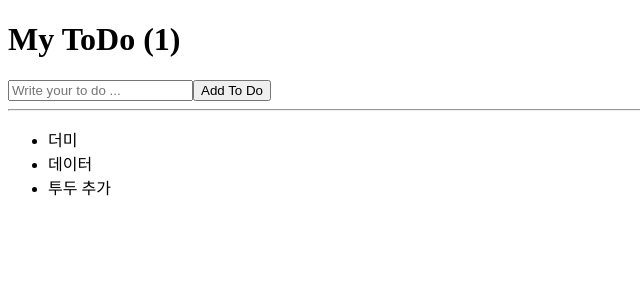
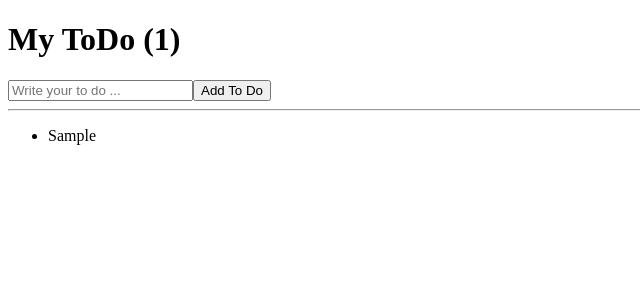
Before and after one commit to Drtr92/react-01-todo, a React (Vite) app: page / in a window 1280 px wide. Both pictures are taken after typing "Sample" into the empty fields and a click on the button "Add To Do". Shown: the top 300 px of the page, without its empty margins (0-640 px from the left). Built offline with nearby package versions, Linux system fonts and the light colour scheme.

Commit message:
삭제 기능을 제외한 나머지 구현 완료

```diff
--- a/src/App.jsx
+++ b/src/App.jsx
@@ -7,12 +7,18 @@
 
     const handleSubmit = (event) => {
         event.preventDefault();
+        // 함수에서 if문을 쓸 때는 된다 / 안된다르 판별하는 과정임
+        // 초보분들의 생각 흐름은 해야되는 일을 중심으로 if의 조건을 구성하게 됨
+        // 아래 코드는 input 의 입력값이 "" 이 아닐때에만 저장을 해달라고 해야지~
+        // if (todoValue !== "") {
+        // setTodoList([...todoList, todoValue]);
+        // setTodoValue("");
+        // }
+
+        // if 문을 통해 된다 / 안된다를 판별할 때에는 안될 때를 탈락 시키는 코드 구성을 가져야 함
+        // YES 를 진행하는 과정으로 코드를 진행해야 함 (위 예시는 NO 가 진행임)
+        if (todoValue === "" || todoValue === " ") {return;}
         setTodoList([...todoList, todoValue]);
-
-        // 정상적으로 사용자가 입력한 todoValue가 todoList엔 들어감.
-        // 하지만, 저장이 끝난 인풋에 입력된 값은 사라지지 않고 계속 화면에 떠 있는 상황임 => 비워주면 좋겠음
-        // input에 바로 접근할 수는 없으니,
-        // state를 이용해서 todoValue 의 값을 비워주고, 그걸로 input의 입력값을 바꿔치기 하고싶은데?
         setTodoValue("");
     };
 
@@ -24,20 +30,19 @@
                     type={"text"}
                     placeholder={"Write your to do ..."}
                     onChange={(event) => { setTodoValue(event.target.value) }}
-                    /*
-                        input의 value라는 속성이 사용자가 입력하는 값이 존재하게 되는 속성임
-                        평상시엔 이 아랫줄이 동작을 안하다가, handleSubmit의 setTodoValue를 통해
-                        todoValue의 값이 ""으로 변하는 순간 리액트는 아랫줄에 ""을 집어넣음
-                    */
                     value={todoValue}
                 />
                 <button type="submit">Add To Do</button>
             </form>
             <hr />
             <ul>
-                <li>더미</li>
-                <li>데이터</li>
-                <li>투두 추가</li>
+                {/*
+                    return 안에서 {} 를 통해 map() 사용할 때에는
+                    반복되는 요소가 출력되기 때문에 그걸 리액트가 구분할 수 있도록
+                    key(중복되지 않는 값)를 리턴되는 최상위 요소에게 붙여줘야함
+                    (인식표 개념)
+                 */}
+                {todoList.map((item, index) => <li key={index}>{item}</li>)}
             </ul>
         </>
     )
```
